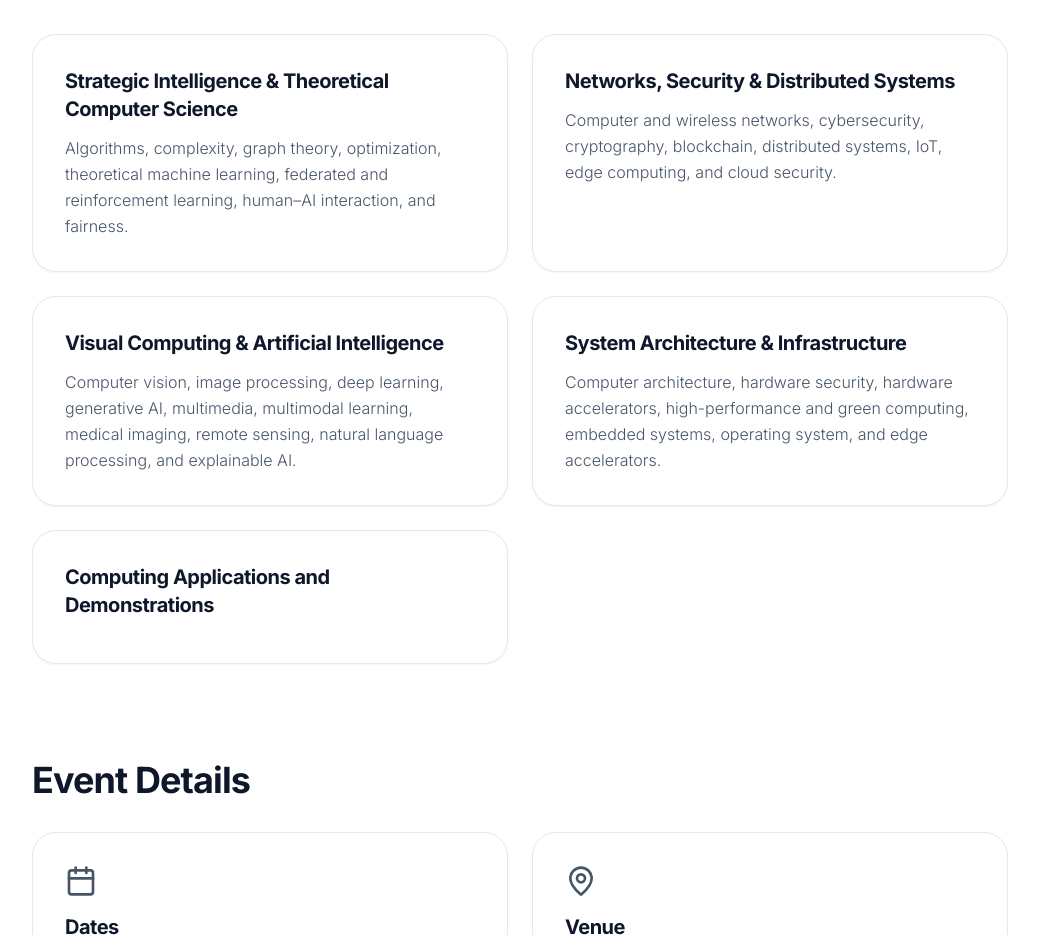
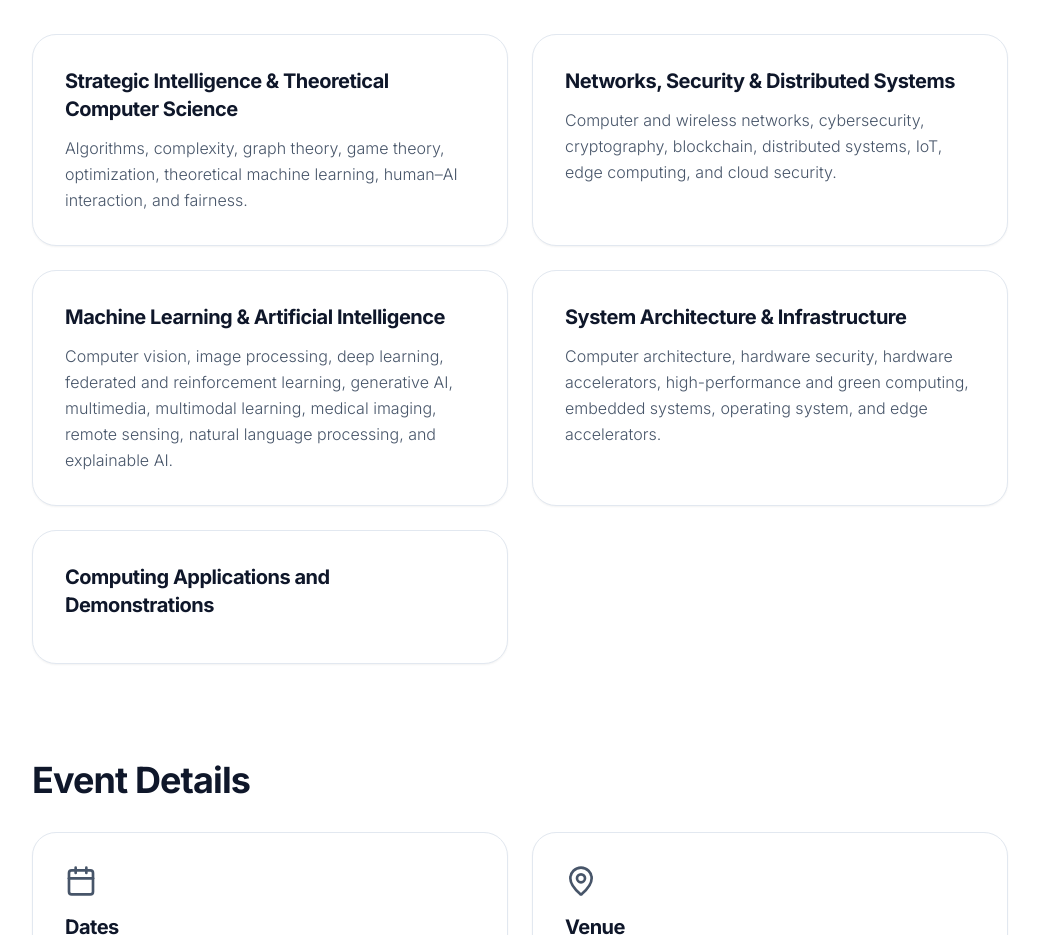
Before and after one commit to encodedCoder/syntacs2026, a Next.js app: page /call-for-posters in a window 1280 px wide. Shown: the part 903-1838 px from the top of the page, without its empty margins (120-1159 px from the left). Built offline with nearby package versions, Linux system fonts and the light colour scheme.

Commit message:
Update poster themes and descriptions

```diff
--- a/src/app/call-for-posters/page.tsx
+++ b/src/app/call-for-posters/page.tsx
@@ -48,15 +48,15 @@ export default function CallForPostersPage() {
             {[
               {
                 title: "Strategic Intelligence & Theoretical Computer Science",
-                description: "Algorithms, complexity, graph theory, optimization, theoretical machine learning, federated and reinforcement learning, human–AI interaction, and fairness."
+                description: "Algorithms, complexity, graph theory, game theory, optimization, theoretical machine learning, human–AI interaction, and fairness."
               },
               {
                 title: "Networks, Security & Distributed Systems",
                 description: "Computer and wireless networks, cybersecurity, cryptography, blockchain, distributed systems, IoT, edge computing, and cloud security."
               },
               {
-                title: "Visual Computing & Artificial Intelligence",
-                description: "Computer vision, image processing, deep learning, generative AI, multimedia, multimodal learning, medical imaging, remote sensing, natural language processing, and explainable AI."
+                title: "Machine Learning & Artificial Intelligence",
+                description: "Computer vision, image processing, deep learning, federated and reinforcement learning, generative AI, multimedia, multimodal learning, medical imaging, remote sensing, natural language processing, and explainable AI."
               },
               {
                 title: "System Architecture & Infrastructure",
```
